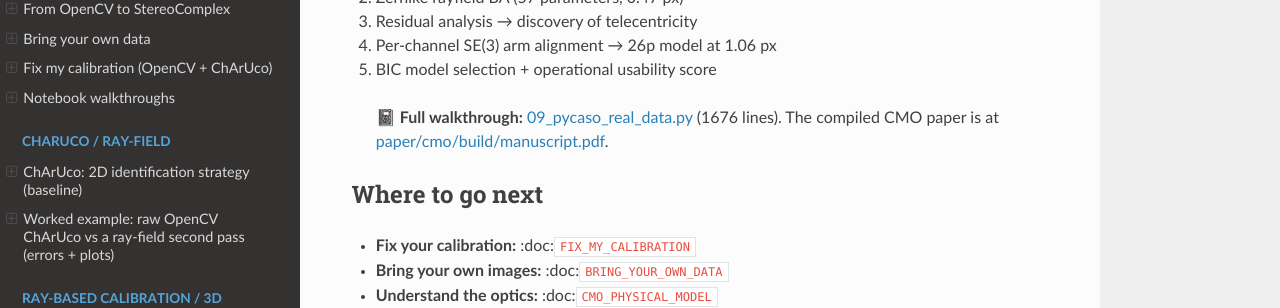
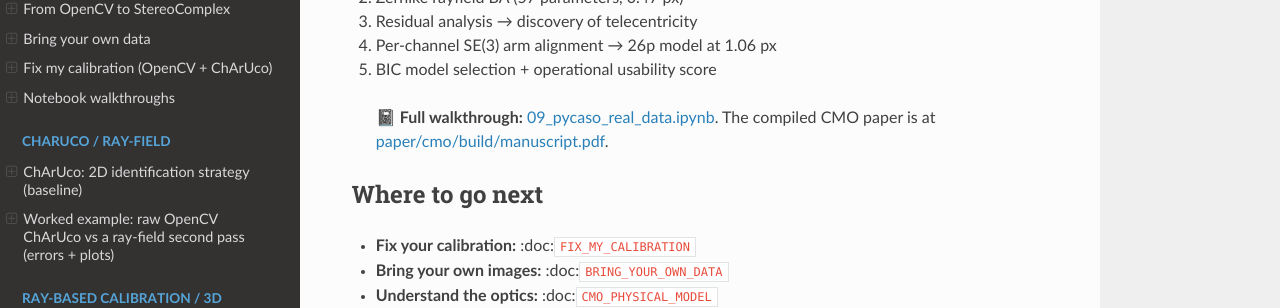
Before and after one commit to jeffwitz/StereoComplex, a Sphinx documentation site: the page built from docs/TUTORIAL.md, in a window 1280 px wide and 900 px high, scrolled down 3378 px. Shown: the part 352-660 px from the top of the window. Built offline with Sphinx 7.4.7 and the Read the Docs theme 3.1.0, drawn with Linux system fonts in a browser that asks for light colours; some of the changed lines change nothing that is shown.

Commit message:
fix: working Colab setup cell in all notebooks + badges to develop
Clicking a Colab badge opened the notebook from main, which has no setup
cell, so the first import raised ModuleNotFoundError. The setup cell only
existed on develop and was itself fragile (cloned main, masked pip errors,
told the user to restart the runtime).

- Point the 8 Colab badge links in docs/TUTORIAL.md to develop, where the
  notebooks and the setup cell live; fix the 09 link to the .ipynb.
- Replace cell 0 in all 10 notebooks with a robust setup cell: clone the
  develop branch explicitly, remove Colab's pre-installed OpenCV so
  opencv-contrib-python-headless (cv2.aruco) is the only cv2, install the
  package, chdir to the repo root for dataset/ paths, verify the import.
  No runtime restart needed; idempotent on re-run.

```diff
--- a/docs/TUTORIAL.md
+++ b/docs/TUTORIAL.md
@@ -62,8 +62,8 @@
 **Key take-away:** the Ray2D front-end is a drop‑in improvement over raw OpenCV
 detection.  It does not require a camera model — it works on the 2D board plane.
 
-> 📓 **Notebook:** [00_getting_started.ipynb](https://colab.research.google.com/github/jeffwitz/StereoComplex/blob/main/examples/notebooks/00_getting_started.ipynb) and
-> [01_ray2d_vs_opencv.ipynb](https://colab.research.google.com/github/jeffwitz/StereoComplex/blob/main/examples/notebooks/01_ray2d_vs_opencv.ipynb) walk through this step in
+> 📓 **Notebook:** [00_getting_started.ipynb](https://colab.research.google.com/github/jeffwitz/StereoComplex/blob/develop/examples/notebooks/00_getting_started.ipynb) and
+> [01_ray2d_vs_opencv.ipynb](https://colab.research.google.com/github/jeffwitz/StereoComplex/blob/develop/examples/notebooks/01_ray2d_vs_opencv.ipynb) walk through this step in
 > detail with visual comparisons.
 
 ## 3.  Move to a central 3D ray‑field (3 minutes)
@@ -100,7 +100,7 @@
 classical OpenCV model.  It triangulates from rays instead of projecting from
 pinhole matrices.
 
-> 📓 **Notebook:** [02_ray3d.ipynb](https://colab.research.google.com/github/jeffwitz/StereoComplex/blob/main/examples/notebooks/02_ray3d.ipynb) covers the central
+> 📓 **Notebook:** [02_ray3d.ipynb](https://colab.research.google.com/github/jeffwitz/StereoComplex/blob/develop/examples/notebooks/02_ray3d.ipynb) covers the central
 > ray‑field and compression sweeps.
 
 ## 4.  Detect non‑centrality with a Zernike rayfield (5 minutes)
@@ -139,8 +139,8 @@
 **Key take-away:** the Zernike rayfield is a diagnostic instrument.  You read
 physical descriptors directly from it without fitting any optical model.
 
-> 📓 **Notebook:** [05_noncentral_calibration_from_images.ipynb](https://colab.research.google.com/github/jeffwitz/StereoComplex/blob/main/examples/notebooks/05_noncentral_calibration_from_images.ipynb)
-> and [04_parallel_plate_origin_field.ipynb](https://colab.research.google.com/github/jeffwitz/StereoComplex/blob/main/examples/notebooks/04_parallel_plate_origin_field.ipynb) demonstrate
+> 📓 **Notebook:** [05_noncentral_calibration_from_images.ipynb](https://colab.research.google.com/github/jeffwitz/StereoComplex/blob/develop/examples/notebooks/05_noncentral_calibration_from_images.ipynb)
+> and [04_parallel_plate_origin_field.ipynb](https://colab.research.google.com/github/jeffwitz/StereoComplex/blob/develop/examples/notebooks/04_parallel_plate_origin_field.ipynb) demonstrate
 > Zernike fitting from image directories and on synthetic oracles.
 
 ## 5.  Identify the physical optics (2 minutes)
@@ -166,8 +166,8 @@
 **Key take-away:** model selection happens in ray‑space, without re‑projecting
 corners.  The BIC identifies the correct optical family.
 
-> 📓 **Notebook:** [06_cmo_model_selection.ipynb](https://colab.research.google.com/github/jeffwitz/StereoComplex/blob/main/examples/notebooks/06_cmo_model_selection.ipynb) and
-> [07_model_selection_matrix.ipynb](https://colab.research.google.com/github/jeffwitz/StereoComplex/blob/main/examples/notebooks/07_model_selection_matrix.ipynb) demonstrate model
+> 📓 **Notebook:** [06_cmo_model_selection.ipynb](https://colab.research.google.com/github/jeffwitz/StereoComplex/blob/develop/examples/notebooks/06_cmo_model_selection.ipynb) and
+> [07_model_selection_matrix.ipynb](https://colab.research.google.com/github/jeffwitz/StereoComplex/blob/develop/examples/notebooks/07_model_selection_matrix.ipynb) demonstrate model
 > selection on CMO-like and multi-oracle data.
 
 ## 6.  Build a compact CMO model (with real data)
@@ -190,7 +190,7 @@
 4. Per‑channel SE(3) arm alignment → 26p model at 1.06 px
 5. BIC model selection + operational usability score
 
-> 📓 **Full walkthrough:** [09_pycaso_real_data.py](https://colab.research.google.com/github/jeffwitz/StereoComplex/blob/main/examples/notebooks/09_pycaso_real_data.py) (1676 lines).
+> 📓 **Full walkthrough:** [09_pycaso_real_data.ipynb](https://colab.research.google.com/github/jeffwitz/StereoComplex/blob/develop/examples/notebooks/09_pycaso_real_data.ipynb).
 > The compiled CMO paper is at [paper/cmo/build/manuscript.pdf](../paper/cmo/build/manuscript.pdf).
 
 ## Where to go next
```
Also changed, not shown: 10 other files.
